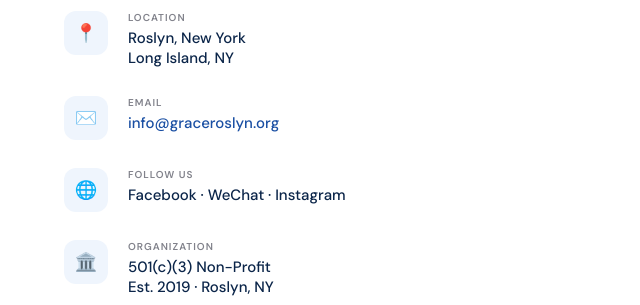
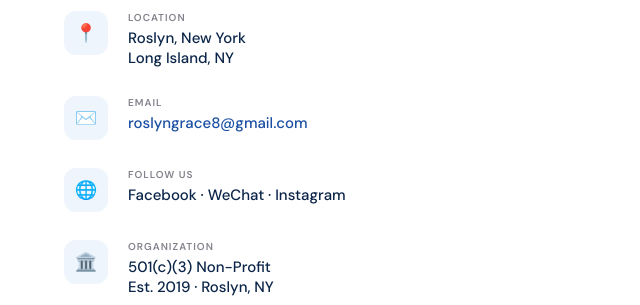
Before and after one commit to jwlew915-sys/GRACE, a website: page contact.html in a window 1280 px wide. Shown: the part 947-1252 px from the top of the page, 0-640 px from the left. Drawn offline with nearby package versions, Linux system fonts and the light colour scheme; a web font is replaced by a local one.

Commit message:
Update contact email to roslyngrace8@gmail.com

```diff
--- a/contact.html
+++ b/contact.html
@@ -249,7 +249,7 @@
             <div class="contact-block-icon">✉️</div>
             <div>
               <div class="contact-block-label">Email</div>
-              <div class="contact-block-value"><a href="mailto:info@graceroslyn.org">info@graceroslyn.org</a></div>
+              <div class="contact-block-value"><a href="mailto:roslyngrace8@gmail.com">roslyngrace8@gmail.com</a></div>
             </div>
           </div>
           <div class="contact-block">
```
